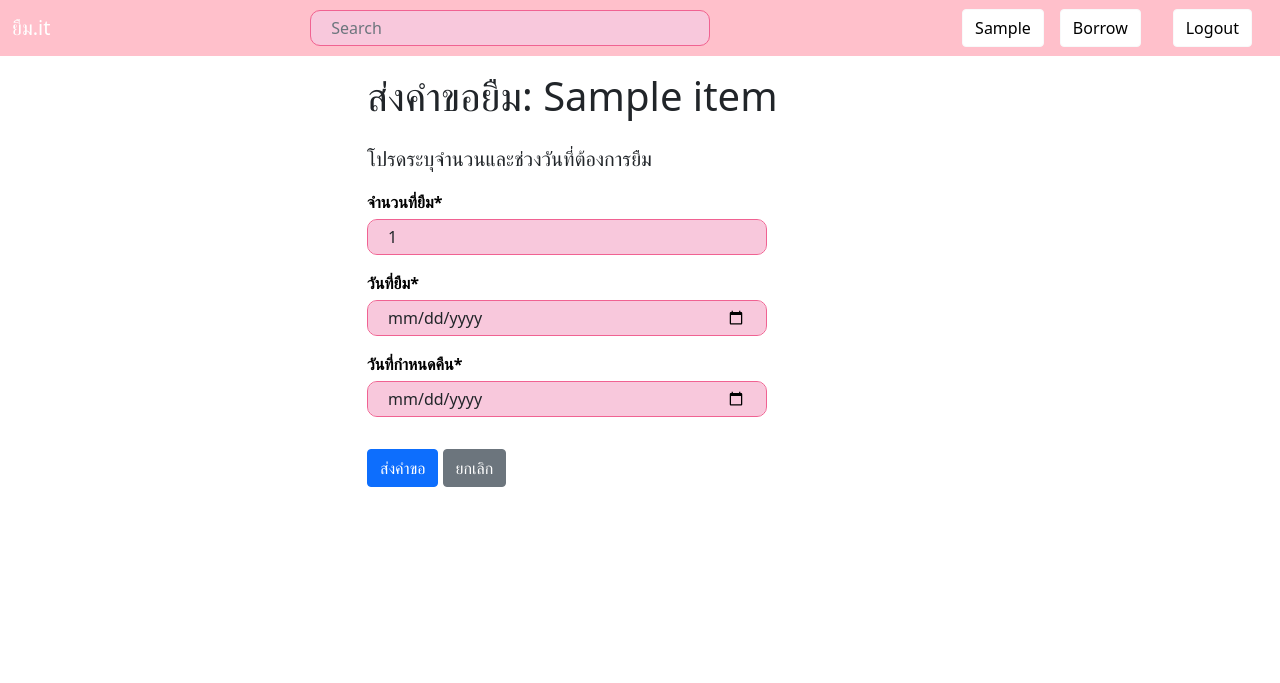
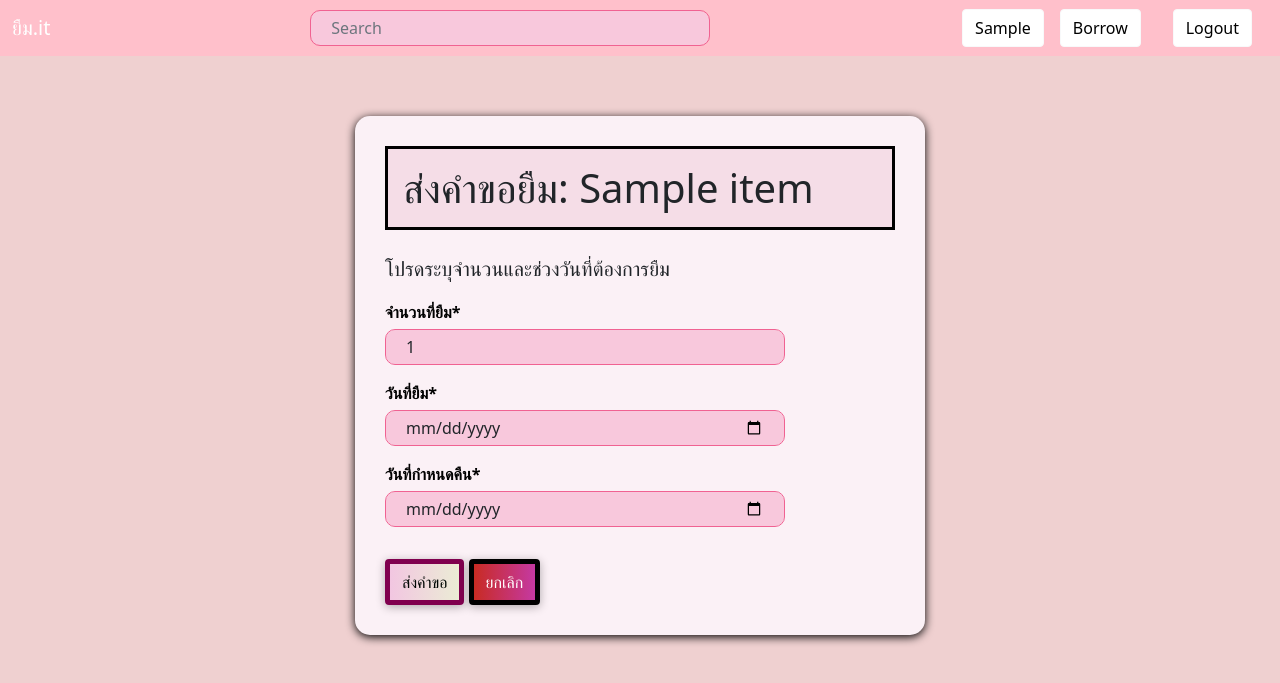
Before and after one commit to EtcallmomZ/-.it, a Django app: page /borrow/1/form/ in a window 1280 px wide. Shown: the top 683 px of the page. Run offline with Django 5.2, Linux system fonts and the light colour scheme; a user stored in the database is signed in; tables that the repository leaves empty hold one stand-in row (values such as "Sample post"); parts of the project's set-up code (start-up, migrations or seed data) failed here and were passed over; some libraries are stand-ins or nearby versions.

Commit message:
borrow_form

```diff
--- a/my_borrow_project/myapp/templates/borrow_form.html
+++ b/my_borrow_project/myapp/templates/borrow_form.html
@@ -9,9 +9,10 @@
 
 
 {% block content %}
-<div class="row justify-content-center">
-    <div class="col-md-6">
-        <h1 class="mb-4">ส่งคำขอยืม: {{ item.name }}</h1>
+<body class="borrow-body">
+    <div class="borrow-container row justify-content-center">
+        <div class="col-md-6 box-borrow">
+            <h1 class="mb-4 request-borrow">ส่งคำขอยืม: {{ item.name }}</h1>
             <p class="lead">โปรดระบุจำนวนและช่วงวันที่ต้องการยืม</p>
 
             <form method="POST">
@@ -19,9 +20,10 @@
 
                 {{ form|crispy }}
 
-            <button type="submit" class="btn btn-primary mt-3">ส่งคำขอ</button>
-            <a href="{% url 'item_detail' item.id %}" class="btn btn-secondary mt-3">ยกเลิก</a>
+                <button type="submit" class="btn btn-primary mt-3 button-borrow">ส่งคำขอ</button>
+                <a href="{% url 'item_detail' item.id %}" class="btn btn-secondary mt-3 button-borrow-cancel">ยกเลิก</a>
             </form>
         </div>
     </div>
+</body>
 {% endblock %}
--- a/my_borrow_project/static/style.css
+++ b/my_borrow_project/static/style.css
@@ -111,3 +111,36 @@ index_box_popular_in{
     background-color: #FFB6C1;
     color: black;
 }
+
+.borrow-body{
+    background-color: #efd0d0;
+}
+.borrow-container{
+    margin-top: 60px;
+}
+.box-borrow{
+    background-color: #fbf1f6;
+    padding: 30px;
+    border-radius: 15px;
+    box-shadow: 0 2px 10px rgba(0,0,0,1);
+}
+.button-borrow{
+    background: linear-gradient(90deg, #f2c6e1, #ebecd5);
+    color: #000804;
+    box-shadow: 0 2px 10px rgba(0,0,0,0.3);
+    border-width: 5px;
+    border-color: #80004f;
+}
+.button-borrow-cancel{
+    background: linear-gradient(90deg, #c82b23, #c539a2);
+    box-shadow: 0 2px 10px rgba(0,0,0,0.3);
+    border-width: 5px;
+    border-color: #000000;
+
+}
+.request-borrow{
+    background-color: #f5dde7;
+    border: 2px solid #000000;
+    border-width: 3px;
+    padding: 15px;
+}
```
Lines whose indentation alone changed are shown as unchanged.
